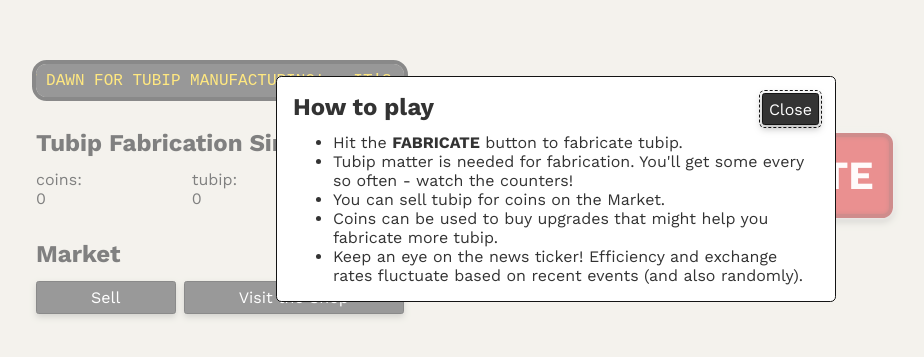
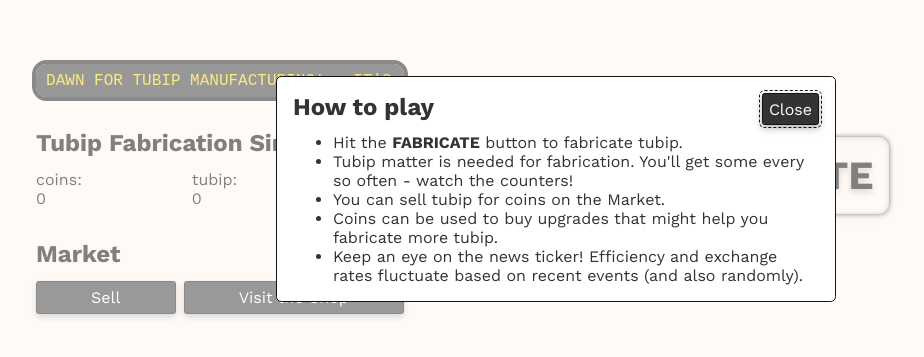
Before and after one commit to hs7t/tubip-fabrication-simulator, a Svelte app: page / in a window 1280 px wide. Shown: the part 211-568 px from the top of the page, without its empty margins (84-1008 px from the left). Built offline with nearby package versions, Linux system fonts and the light colour scheme.

Commit message:
update certain colour variables

```diff
--- a/src/app.css
+++ b/src/app.css
@@ -1,14 +1,17 @@
 :root {
   --t-color-primary: #141414;
-  --t-color-background: #e8e5da;
+  --t-color-background: #FFF5ED;
   --t-color-overlay-background: #ffffff;
   --t-color-overlay-primary: #333333;
   --t-color-secondary-overlay-background: #fff4bb;
   --t-color-secondary-overlay-primary: var(--t-color-primary);
 
-  --t-color-accent: #d42121;
-  --t-color-accent-dim: #9f1919;
-  --t-color-accent-contrast: rgb(255, 246, 246);
+  --t-color-accent-A: #FF80DF; /* "Magenta" (in quotes) */
+  --t-color-accent-B: #FFE226; /* Yellow */
+  --t-color-accent-C: #5CB8FF; /* Cyan */
+
+  --t-color-accent-background-A: #4D4139; /* Dirt */
+  --t-color-accent-background-B: #394D3E; /* Chalkboard */
 
   --t-border-primary: solid 1pt var(--t-color-primary);
   --t-border-secondary: dashed 1pt var(--t-color-primary);
```
